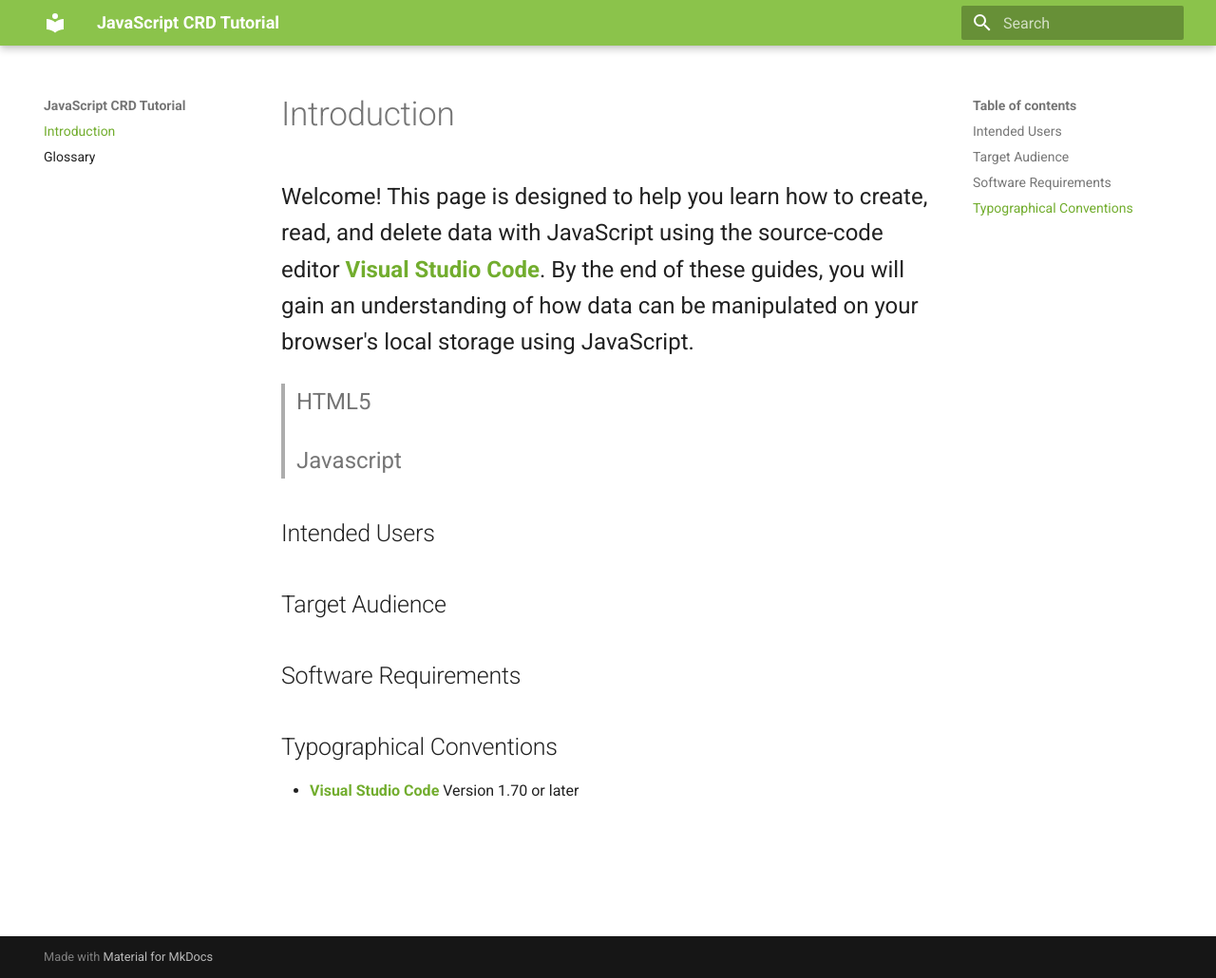
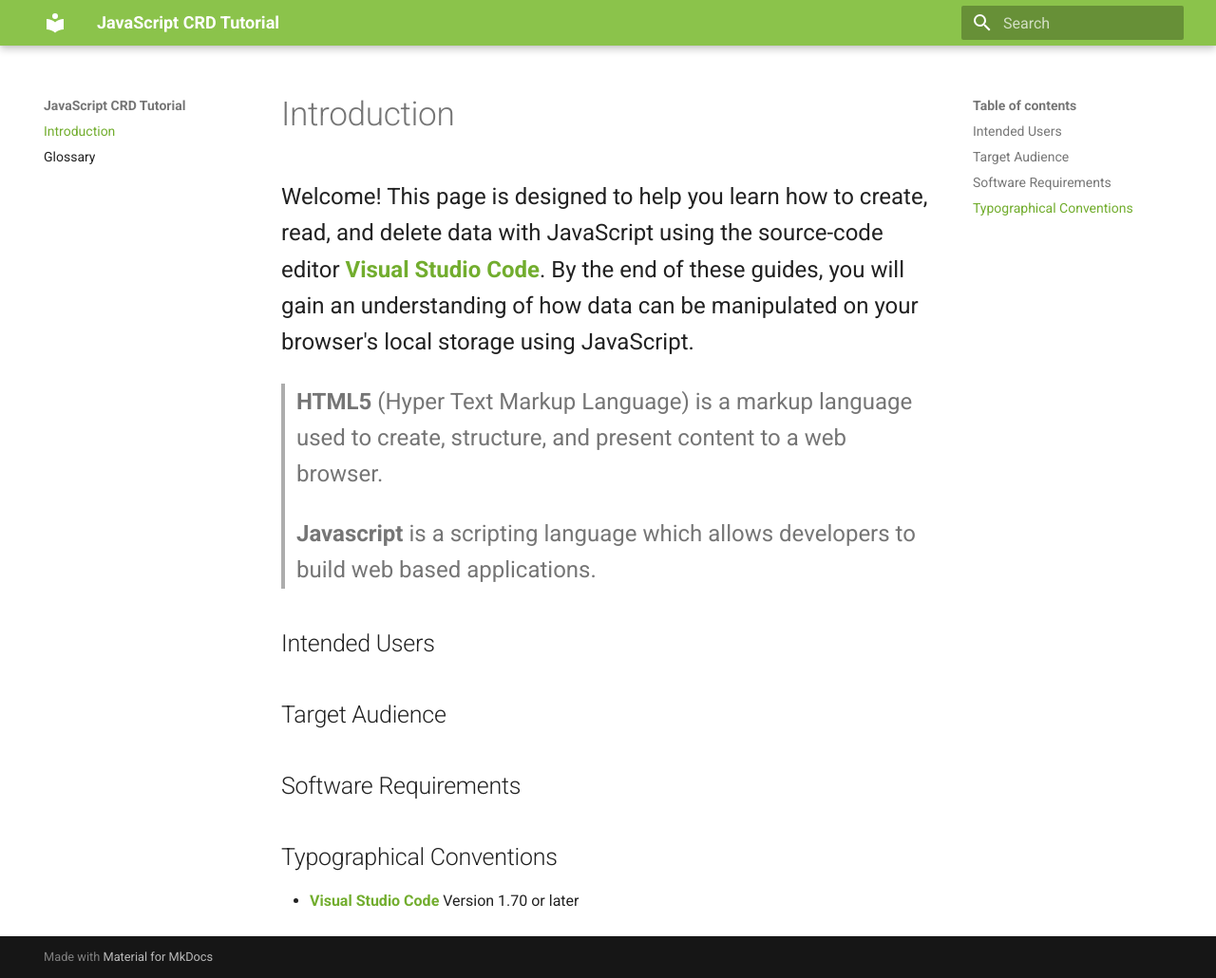
Before and after one commit to mnkhee/user-docs-project, an MkDocs documentation site: the page built from docs/introduction.md, in a window 1280 px wide and 1030 px high. Shown: the whole window at 95% size. Built offline with MkDocs 1.6.1 and Material for MkDocs 9.7.7, drawn with Linux system fonts in a browser that asks for light colours.

Commit message:
Added descriptions for HTML5 and Javascript

```diff
--- a/docs/introduction.md
+++ b/docs/introduction.md
@@ -2,9 +2,9 @@
 
 Welcome! This page is designed to help you learn how to create, read, and delete data with JavaScript using the source-code editor [**Visual Studio Code**](https://code.visualstudio.com/). By the end of these guides, you will gain an understanding of how data can be manipulated on your browser's local storage using JavaScript.
 
-> HTML5
+> **HTML5** (Hyper Text Markup Language) is a markup language used to create, structure, and present content to a web browser.
 >
-> Javascript
+> **Javascript** is a scripting language which allows developers to build web based applications.
 
 ## Intended Users
 
```
